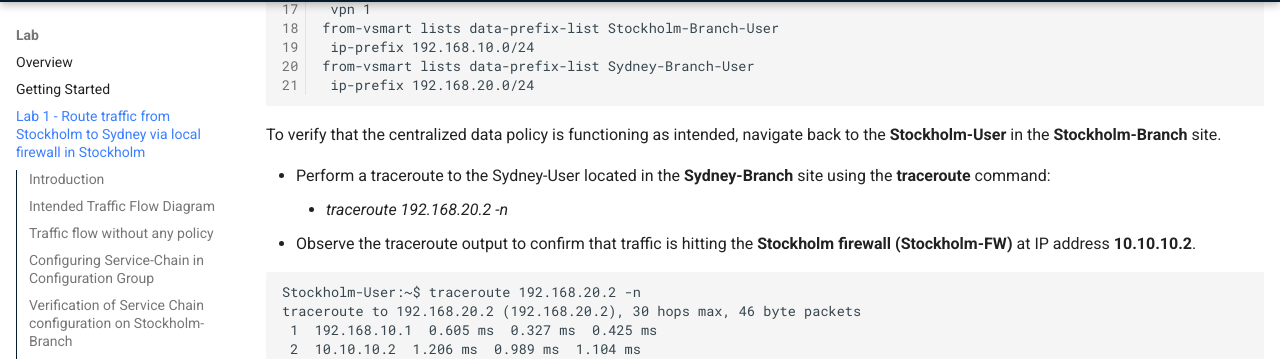
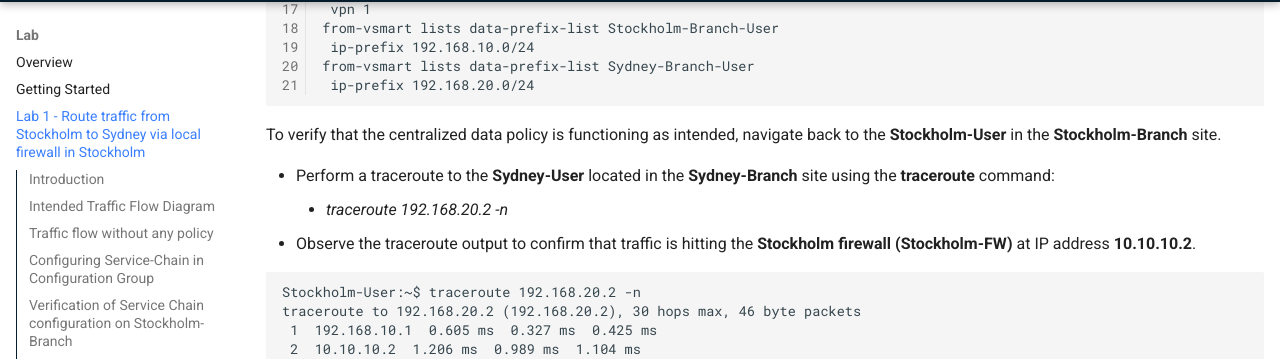
Before and after one commit to ciscodocs/ltrent-2008-clemea25, an MkDocs documentation site: the page built from docs/lab1_getting_started.md, in a window 1280 px wide and 900 px high, scrolled down 28492 px. Shown: the part 94-453 px from the top of the window. Built offline with MkDocs 1.6.1 and Material for MkDocs 9.7.7, drawn with Linux system fonts in a browser that asks for light colours.

Commit message:
Scenario-1 guide

````diff
--- a/docs/lab1_getting_started.md
+++ b/docs/lab1_getting_started.md
@@ -328,7 +328,7 @@ from-vsmart lists data-prefix-list Sydney-Branch-User
 ```
 To verify that the centralized data policy is functioning as intended, navigate back to the **Stockholm-User** in the **Stockholm-Branch** site.
 
-- Perform a traceroute to the Sydney-User located in the **Sydney-Branch** site using the **traceroute** command:
+- Perform a traceroute to the **Sydney-User** located in the **Sydney-Branch** site using the **traceroute** command:
     - _traceroute 192.168.20.2 -n_
 - Observe the traceroute output to confirm that traffic is hitting the **Stockholm firewall (Stockholm-FW)** at IP address **10.10.10.2**.
 
````
